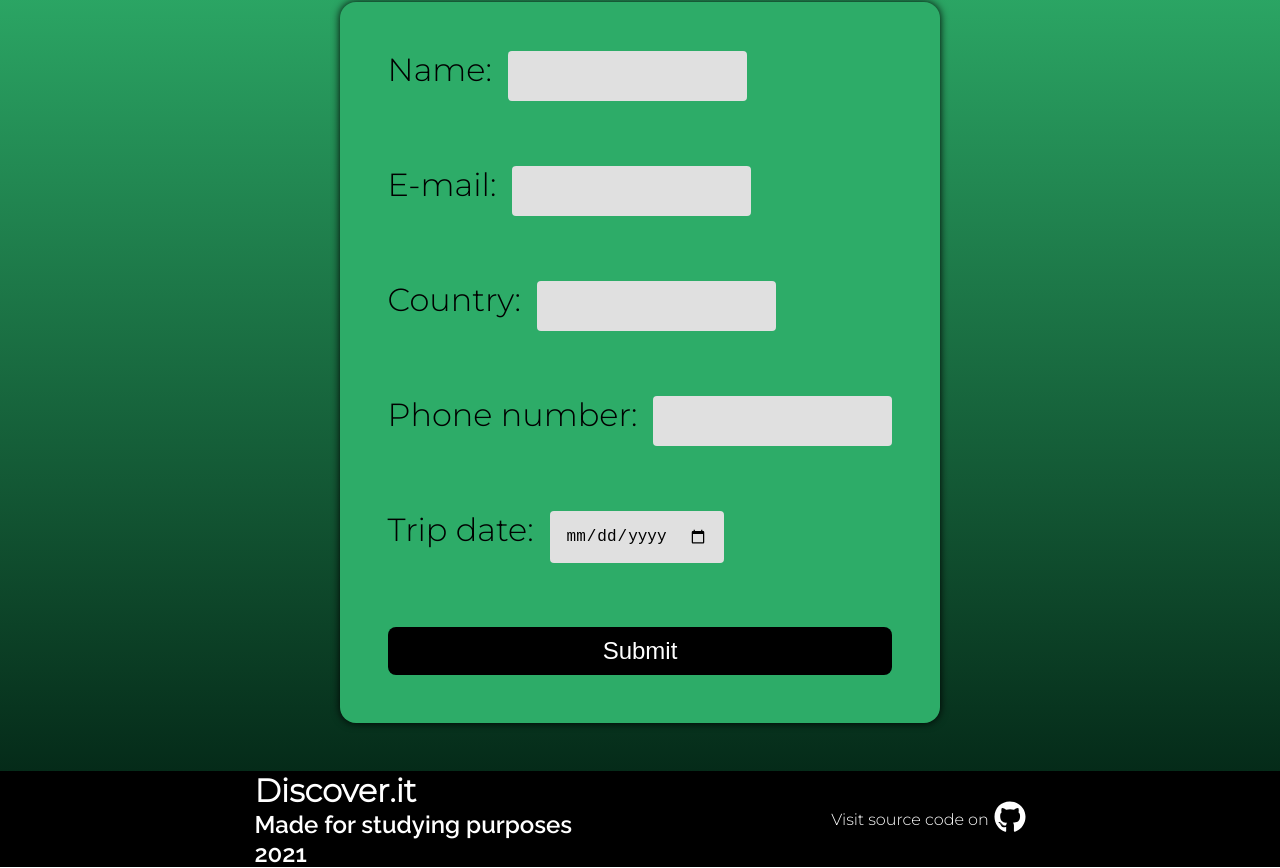
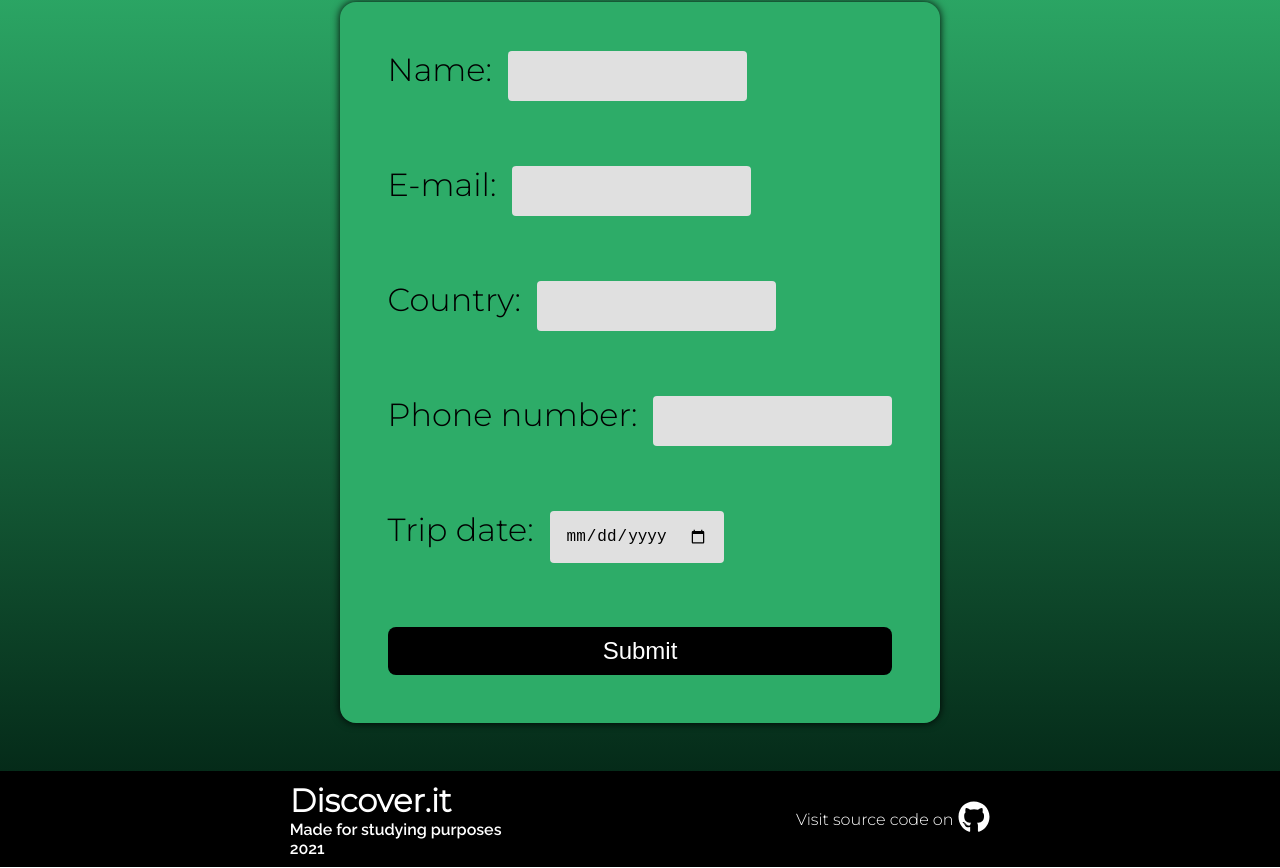
Before and after one commit to caetano-dev/Discover.it, a React (Create React App) app: page /Contact-us in a window 1280 px wide. Shown: the part 342-1210 px from the top of the page. Built offline with nearby package versions, Linux system fonts and the light colour scheme.

Commit message:
Font sizes

```diff
--- a/src/styles/components/Footer.module.css
+++ b/src/styles/components/Footer.module.css
@@ -5,6 +5,12 @@
   justify-content: space-evenly;
   height: 6rem;
   font-family: Raleway;
+}
+.Footer h1{
+  font-size: 2rem;
+}
+.Footer p{
+  font-size: 1rem;
 }
 .Footer p,
 h1,
```
